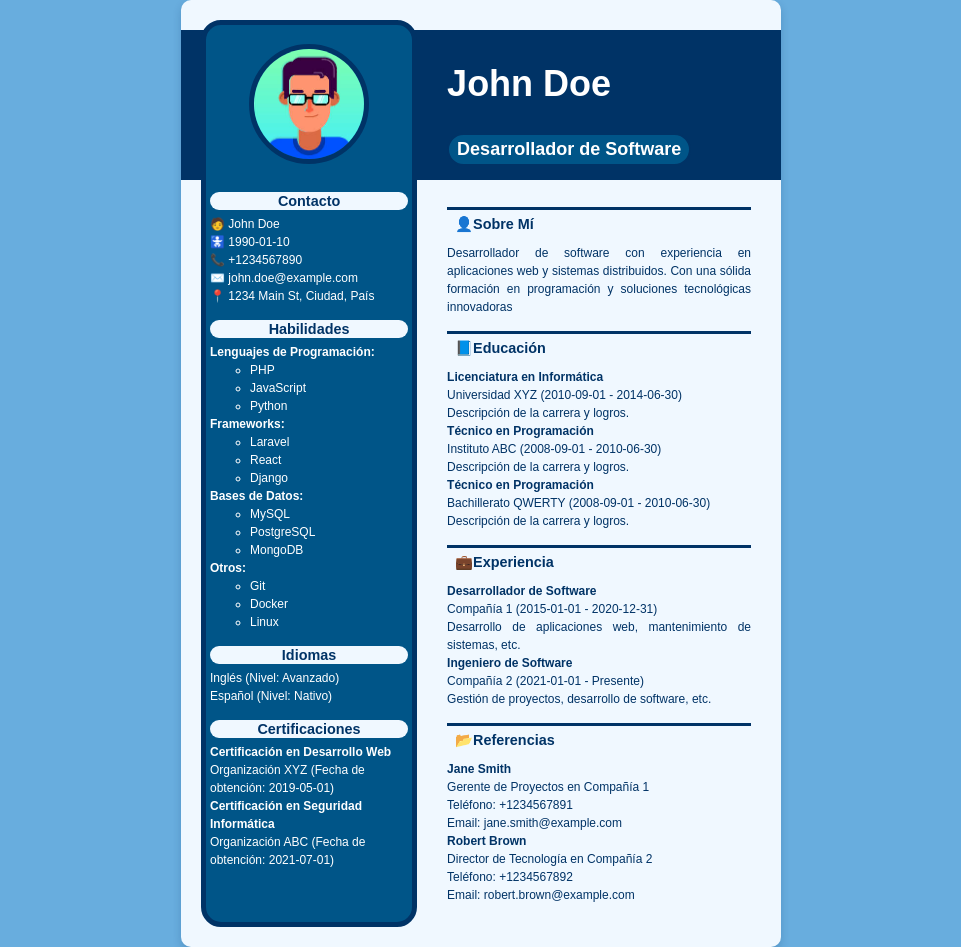
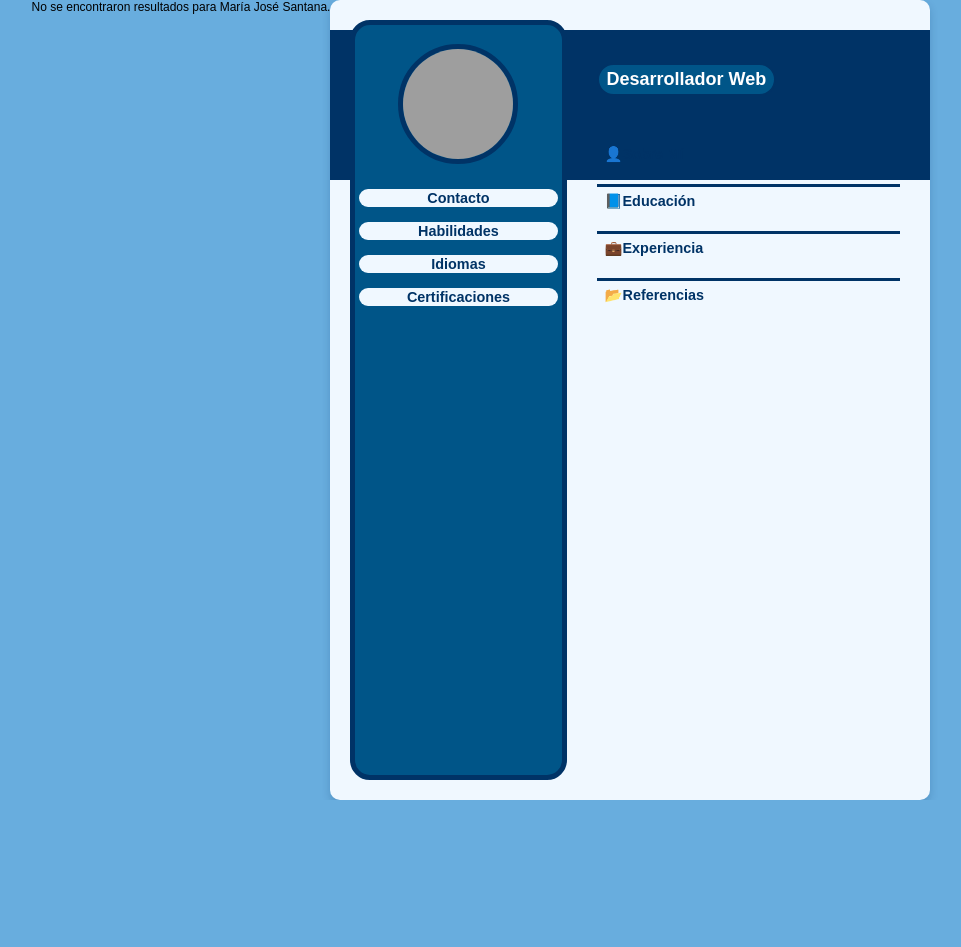
Before and after one commit to ricardogaribay1/curriculum-php, a PHP site: page /index.php in a window 1280 px wide. Shown: the whole page, without its empty margins (159-1120 px from the left). After the commit the page ends 800 px from the top, so only its background shows below. Run offline with PHP 8.4, Linux system fonts and the light colour scheme; tables that the repository leaves empty or names only in its code hold one stand-in row (values such as "Sample post"); grey boxes are pictures that could not be loaded.

Commit message:
Add files via upload

```diff
--- /dev/null
+++ b/conexion_adryo.php
@@ -0,0 +1,101 @@
+<?php
+
+// Conexión a la base de datos
+$servername = "betaadryo.com.mx";
+$username = "betaadry_becarios";
+$password = "vekx6YRz2MgZ8HS";
+$dbname = "betaadry_ejercicio_01";
+
+try {
+    // Creamos el DSN (Data Source Name) para la conexión
+    $dsn = "mysql:host=$servername;dbname=$dbname;charset=utf8"; // Definimos el DSN para la conexión a la base de datos
+    $pdo = new PDO($dsn, $username, $password); // Creamos una nueva instancia de PDO para conectarnos a la base de datos
+
+    // Establecemos el modo de error de PDO para que se lance una excepción en caso de error
+    $pdo->setAttribute(PDO::ATTR_ERRMODE, PDO::ERRMODE_EXCEPTION); // Configuramos PDO para que lance excepciones en caso de error
+
+    // Paso 1: Consultar el ID de la persona usando su nombre
+    $sql = "SELECT id FROM informacion_personal WHERE nombre_completo = 'María José Santana'"; // Definimos la consulta SQL para obtener el ID de la persona
+    $stmt = $pdo->prepare($sql); // Preparamos la consulta
+    $stmt->execute(); // Ejecutamos la consulta
+
+    // Verificar si se encontró el ID de la persona
+    if ($stmt->rowCount() > 0) { // Verificamos si se encontraron resultados
+        // Obtener el ID de la persona
+        $row = $stmt->fetch(PDO::FETCH_ASSOC); // Obtenemos el resultado como un array asociativo
+        $id_value = $row['id']; // ID de la persona
+
+        // Inicializar las variables del CV con la información de la base de datos
+        // Buscar la información personal usando el ID
+        $sql_personal = "SELECT nombre_completo, fecha_nacimiento, telefono, email, direccion, foto_perfil FROM informacion_personal WHERE id = :id"; // Definimos la consulta SQL para obtener la información personal
+        $stmt_personal = $pdo->prepare($sql_personal); // Preparamos la consulta
+        $stmt_personal->execute([':id' => $id_value]); // Ejecutamos la consulta con el ID de la persona
+        $row_personal = $stmt_personal->fetch(PDO::FETCH_ASSOC); // Obtenemos el resultado como un array asociativo
+
+        $nombre_completo = $row_personal['nombre_completo']; // Asignamos el nombre completo a la variable
+        $fecha_nacimiento = $row_personal['fecha_nacimiento']; // Asignamos la fecha de nacimiento a la variable
+        $telefono = $row_personal['telefono']; // Asignamos el teléfono a la variable
+        $email = $row_personal['email']; // Asignamos el email a la variable
+        $direccion = $row_personal['direccion']; // Asignamos la dirección a la variable
+        $foto_perfil = $row_personal['foto_perfil']; // Asignamos la foto de perfil a la variable
+
+        // Paso 2: Consultar la información de otras tablas usando el ID de la persona
+
+        // Consultar objetivo profesional
+        $sql_objetivo = "SELECT descripcion FROM objetivo_profesional WHERE informacion_personal_id = :id";
+        $stmt_objetivo = $pdo->prepare($sql_objetivo);
+        $stmt_objetivo->execute([':id' => $id_value]);
+        $objetivo_profesional = $stmt_objetivo->fetchColumn();
+
+        if (!$objetivo_profesional) {
+            $objetivo_profesional = "Desarrollador de software con experiencia en aplicaciones web y
+        sistemas distribuidos. Con una sólida formación en programación y
+        soluciones tecnológicas innovadoras";// Valor por defecto si no se encuentra
+        }
+
+        // Consultar educación
+        $sql_educacion = "SELECT institucion, titulo, fecha_inicio, fecha_fin, descripcion FROM educacion WHERE informacion_personal_id = :id";
+        $stmt_educacion = $pdo->prepare($sql_educacion);
+        $stmt_educacion->execute([':id' => $id_value]);
+        $educacion = $stmt_educacion->fetchAll(PDO::FETCH_ASSOC);
+
+        // Consultar experiencia laboral
+        $sql_experiencia = "SELECT empresa, puesto, fecha_inicio, fecha_fin, responsabilidades FROM experiencia_laboral WHERE informacion_personal_id = :id";
+        $stmt_experiencia = $pdo->prepare($sql_experiencia);
+        $stmt_experiencia->execute([':id' => $id_value]);
+        $experiencia_laboral = $stmt_experiencia->fetchAll(PDO::FETCH_ASSOC);
+
+        // Consultar habilidades
+        $sql_habilidades = "SELECT categoria, habilidad FROM habilidades WHERE informacion_personal_id = :id";
+        $stmt_habilidades = $pdo->prepare($sql_habilidades);
+        $stmt_habilidades->execute([':id' => $id_value]);
+        $habilidades = $stmt_habilidades->fetchAll(PDO::FETCH_ASSOC);
+
+        // Consultar certificaciones
+        $sql_certificaciones = "SELECT nombre, institucion, fecha_obtencion FROM certificaciones WHERE informacion_personal_id = :id";
+        $stmt_certificaciones = $pdo->prepare($sql_certificaciones);
+        $stmt_certificaciones->execute([':id' => $id_value]);
+        $certificaciones = $stmt_certificaciones->fetchAll(PDO::FETCH_ASSOC);
+
+        // Consultar idiomas
+        $sql_idiomas = "SELECT idioma, nivel FROM idiomas WHERE informacion_personal_id = :id";
+        $stmt_idiomas = $pdo->prepare($sql_idiomas);
+        $stmt_idiomas->execute([':id' => $id_value]);
+        $idiomas = $stmt_idiomas->fetchAll(PDO::FETCH_ASSOC);
+
+        // Consultar referencias
+        $sql_referencias = "SELECT nombre, empresa, puesto, telefono, email FROM referencias WHERE informacion_personal_id = :id";
+        $stmt_referencias = $pdo->prepare($sql_referencias);
+        $stmt_referencias->execute([':id' => $id_value]);
+        $referencias = $stmt_referencias->fetchAll(PDO::FETCH_ASSOC);
+
+    } else {
+        echo "No se encontraron resultados para María José Santana.";
+    }
+
+} catch (PDOException $e) {  // Captura cualquier excepción de PDO que ocurra durante la ejecución del bloque try
+    // Si ocurre un error de conexión
+    echo "Error de conexión: " . $e->getMessage();
+}
+
+?>
--- a/index.php
+++ b/index.php
@@ -1,220 +1,121 @@
 <?php
-// Información Personal
-$nombre_completo = "John Doe";
-$fecha_nacimiento = "1990-01-10";
-$direccion = "1234 Main St, Ciudad, País";
-$telefono = "+1234567890";
-$email = "john.doe@example.com";
-$foto_perfil = "foto-cv.jpg";
+// Secciones de código
+// include 'conexion_prueba.php';
+// include 'config.php';
+include 'functions.php';
+include 'conexion_adryo.php'
 
-// Objetivo Profesional
-$objetivo_profesional = "Desarrollador de software con experiencia en aplicaciones web y
-sistemas distribuidos. Con una sólida formación en programación y
-soluciones tecnológicas innovadoras";
-
-// Educación
-$educacion = [
-    [
-        "institucion" => "Universidad XYZ",
-        "titulo" => "Licenciatura en Informática",
-        "fecha_inicio" => "2010-09-01",
-        "fecha_fin" => "2014-06-30",
-        "descripcion" => "Descripción de la carrera y logros."
-    ],
-    [
-        "institucion" => "Instituto ABC",
-        "titulo" => "Técnico en Programación",
-        "fecha_inicio" => "2008-09-01",
-        "fecha_fin" => "2010-06-30",
-        "descripcion" => "Descripción de la carrera y logros."
-    ],
-    [
-        "institucion" => "Bachillerato QWERTY", // Sección de educación agregada
-        "titulo" => "Técnico en Programación",
-        "fecha_inicio" => "2008-09-01",
-        "fecha_fin" => "2010-06-30",
-        "descripcion" => "Descripción de la carrera y logros."
-    ]
-];
-
-// Experiencia Laboral
-$experiencia_laboral = [
-    [
-        "empresa" => "Compañía 1",
-        "puesto" => "Desarrollador de Software",
-        "fecha_inicio" => "2015-01-01",
-        "fecha_fin" => "2020-12-31",
-        "responsabilidades" => "Desarrollo de aplicaciones web, mantenimiento de sistemas, etc."
-    ],
-    [
-        "empresa" => "Compañía 2",
-        "puesto" => "Ingeniero de Software",
-        "fecha_inicio" => "2021-01-01",
-        "fecha_fin" => "Presente",
-        "responsabilidades" => "Gestión de proyectos, desarrollo de software, etc."
-    ]
-];
-
-// Habilidades
-$habilidades = [
-    "Lenguajes de Programación" => ["PHP", "JavaScript", "Python"],
-    "Frameworks" => ["Laravel", "React", "Django"],
-    "Bases de Datos" => ["MySQL", "PostgreSQL", "MongoDB"],
-    "Otros" => ["Git", "Docker", "Linux"]
-];
-
-// Certificaciones
-$certificaciones = [
-    [
-        "nombre" => "Certificación en Desarrollo Web",
-        "institucion" => "Organización XYZ",
-        "fecha_obtencion" => "2019-05-01"
-    ],
-    [
-        "nombre" => "Certificación en Seguridad Informática",
-        "institucion" => "Organización ABC",
-        "fecha_obtencion" => "2021-07-01"
-    ]
-];
-
-// Idiomas
-$idiomas = [
-    [
-        "idioma" => "Inglés",
-        "nivel" => "Avanzado"
-    ],
-    [
-        "idioma" => "Español",
-        "nivel" => "Nativo"
-    ]
-];
-
-// Referencias
-$referencias = [
-    [
-        "nombre" => "Jane Smith",
-        "empresa" => "Compañía 1",
-        "puesto" => "Gerente de Proyectos",
-        "telefono" => "+1234567891",
-        "email" => "jane.smith@example.com"
-    ],
-    [
-        "nombre" => "Robert Brown",
-        "empresa" => "Compañía 2",
-        "puesto" => "Director de Tecnología",
-        "telefono" => "+1234567892",
-        "email" => "robert.brown@example.com"
-    ]
-];
 ?>
 
 <!DOCTYPE html>
 <html lang="es">
+
 <head>
     <meta charset="UTF-8">
     <meta name="viewport" content="width=device-width, initial-scale=1.0">
-    <title>Curriculum Vitae - <?php echo $nombre_completo; ?></title>
-    <link href="adryo-icono.jpg" type="image/x-icon" rel="icon">
-    <link href="adryo-icono.jpg" type="image/x-icon" rel="shortcut icon">
+    <title>Curriculum Vitae - <?php echo isset($nombre_completo) && !empty($nombre_completo) ? $nombre_completo : ""; ?></title>
+    <link href="/assets/adryo-icono.jpg" type="image/x-icon" rel="icon">
+    <link href="/assets/adryo-icono.jpg" type="image/x-icon" rel="shortcut icon">
     <link rel="stylesheet" href="styles.css">
 </head>
+
 <body>
     <main class="container">
         <div class="bar"></div>
         <!-- Columna Izquierda -->
         <article class="left-column">
             <section class="profile">
-        <img src="<?php echo $foto_perfil; ?>" alt="Foto de perfil" class="profile-pic">
+            <?php
+                $foto_mostrada = (empty($foto_perfil) || !file_exists($_SERVER['DOCUMENT_ROOT'] . $foto_perfil)) ? '/assets/foto-por-defecto.jpg' : $foto_perfil;
+                ?>
+                <img src="<?php echo $foto_mostrada; ?>" alt="Foto de perfil" class="profile-pic">
             </section>
 
             <!-- Sección de contacto -->
             <section class="contact-info">
                 <h2>Contacto</h2>
-        <p>🧑 <?php echo $nombre_completo; ?></p>
-        <p>🚼 <?php echo $fecha_nacimiento; ?></p>
-        <p>📞 <?php echo $telefono; ?></p>
-        <p>✉️ <?php echo $email; ?></p>
-        <p>📍  <?php echo $direccion; ?></p>
+                <p><?php echo isset($nombre_completo) && !empty($nombre_completo) ? "🧑" . $nombre_completo : ""; ?></p>
+                <p><?php echo isset($fecha_nacimiento) && !empty($fecha_nacimiento) ? "🚼" . $fecha_nacimiento : ""; ?></p>
+                <p><?php echo isset($telefono) && !empty($telefono) ? "📞" . $telefono : ""; ?></p>
+                <p><?php echo isset($email) && !empty($email) ? "✉️" . $email : ""; ?></p>
+                <p><?php echo isset($direccion) && !empty($direccion) ? "📍" . $direccion : ""; ?></p>
             </section>
 
             <!-- Sección de habilidades -->
+
             <section class="skills">
     <h2>Habilidades</h2>
     <ul class="section-ul">
-            <?php foreach ($habilidades as $categoria => $habilidad_list) { ?>
-                <li class="list"><strong><?php echo $categoria; ?>:</strong>
-                    <ul>
-                        <?php foreach ($habilidad_list as $habilidad) { ?>
-                            <li><?php echo $habilidad; ?></li>
-                        <?php } ?>
-                    </ul>
-                </li>
+        <?php if (!empty($habilidades) && is_array($habilidades)) { ?>
+            <?php mostrarHabilidades($habilidades); ?>
         <?php } ?>
     </ul>
 </section>
-
             <!-- Sección de idiomas -->
             <section class="languages">
                 <h2>Idiomas</h2>
+                <?php if (isset($idiomas) && array_key_exists(0, $idiomas)) { ?>
                     <?php foreach ($idiomas as $idioma) { ?>
-            <p><?php echo $idioma["idioma"]; ?> (Nivel: <?php echo $idioma["nivel"]; ?>)</p>
+                        <?php mostrarIdioma($idioma); ?>
                     <?php } ?>
+                <?php } ?>
+
             </section>
 
             <!-- Sección de certificaciones -->
             <section class="certifications">
                 <h2>Certificaciones</h2>
+                <?php if (isset($certificaciones) && array_key_exists(0, $certificaciones)) { ?>
                     <?php foreach ($certificaciones as $certificacion) { ?>
-            <p><strong><?php echo $certificacion["nombre"]; ?></strong><br>
-               <?php echo $certificacion["institucion"]; ?> (Fecha de obtención: <?php echo $certificacion["fecha_obtencion"]; ?>)</p>
+                        <?php mostrarCertificacion($certificacion); ?>
                     <?php } ?>
+                <?php } ?>
+
             </section>
         </article>
 
         <!-- Columna Derecha -->
         <article class="right-column">
-
-    <h1><?php echo $nombre_completo; ?></h1>
-    <h3 class="name-title">Desarrollador de Software</h3>
+            <h1><?php echo isset($nombre_completo) && !empty($nombre_completo) ? $nombre_completo : ""; ?></h1>
+            <h3 class="name-title">Desarrollador Web</h3>
 
             <!-- Sección Sobre Mi -->
             <section class="about-me">
                 <h2>👤Sobre Mí</h2>
-        <p><?php echo $objetivo_profesional; ?></p>
+                <p><?php echo isset($objetivo_profesional) ? $objetivo_profesional : ""; ?></p>
             </section>
 
             <!-- Sección de educación -->
             <section class="education">
                 <h2>📘Educación</h2>
+                <?php if (isset($educacion) && array_key_exists(0, $educacion)) { ?>
                     <?php foreach ($educacion as $edu) { ?>
-            <p><strong><?php echo $edu["titulo"]; ?></strong><br>
-               <?php echo $edu["institucion"]; ?> (<?php echo $edu["fecha_inicio"] . " - " . $edu["fecha_fin"]; ?>)<br>
-               <?php echo $edu["descripcion"]; ?></p>
+                        <?php mostrarEducacion($edu); ?>
+                    <?php } ?>
                 <?php } ?>
             </section>
 
             <!-- Sección de experiencia -->
             <section class="experience">
                 <h2>💼Experiencia</h2>
+                <?php if (isset($experiencia_laboral) && array_key_exists(0, $experiencia_laboral)) { ?>
                     <?php foreach ($experiencia_laboral as $trabajo) { ?>
-            <p><strong><?php echo $trabajo["puesto"]; ?></strong><br>
-               <?php echo $trabajo["empresa"]; ?> (<?php echo $trabajo["fecha_inicio"] . " - " . $trabajo["fecha_fin"]; ?>)<br>
-               <?php echo $trabajo["responsabilidades"]; ?></p>
+                        <?php mostrarTrabajo($trabajo); ?>
+                    <?php } ?>
                 <?php } ?>
             </section>
 
             <!-- Sección de referencias -->
             <section class="references">
                 <h2>📂Referencias</h2>
+                <?php if (isset($referencias) && array_key_exists(0, $referencias)) { ?>
                     <?php foreach ($referencias as $referencia) { ?>
-            <p><strong><?php echo $referencia["nombre"]; ?></strong><br>
-               <?php echo $referencia["puesto"]; ?> en <?php echo $referencia["empresa"]; ?><br>
-               Teléfono: <?php echo $referencia["telefono"]; ?><br>
-               Email: <?php echo $referencia["email"]; ?></p>
+                        <?php mostrarReferencia($referencia); ?>
+                    <?php } ?>
                 <?php } ?>
             </section>
         </article>
     </main>
+</body>
 
-</body>
 </html>
--- a/styles.css
+++ b/styles.css
@@ -10,7 +10,7 @@
     padding-inline-start: 0;
 }
 
-@media (max-width: 374px) {
+@media (max-width: 320px) {
     .container {
         flex-direction: column;
     }
@@ -127,9 +127,9 @@ section h2 {
     color: black;
 }
 
-.right-column {
+/* .right-column {
     text-align: justify;
-}
+} */
 
 .profile img {
     border: 5px solid #003366;
```
Also changed, not shown: conexion_prueba.php (added, +27 -0 lines), config.php (added, +205 -0 lines), functions.php (added, +118 -0 lines). Lines whose indentation alone changed are shown as unchanged.
